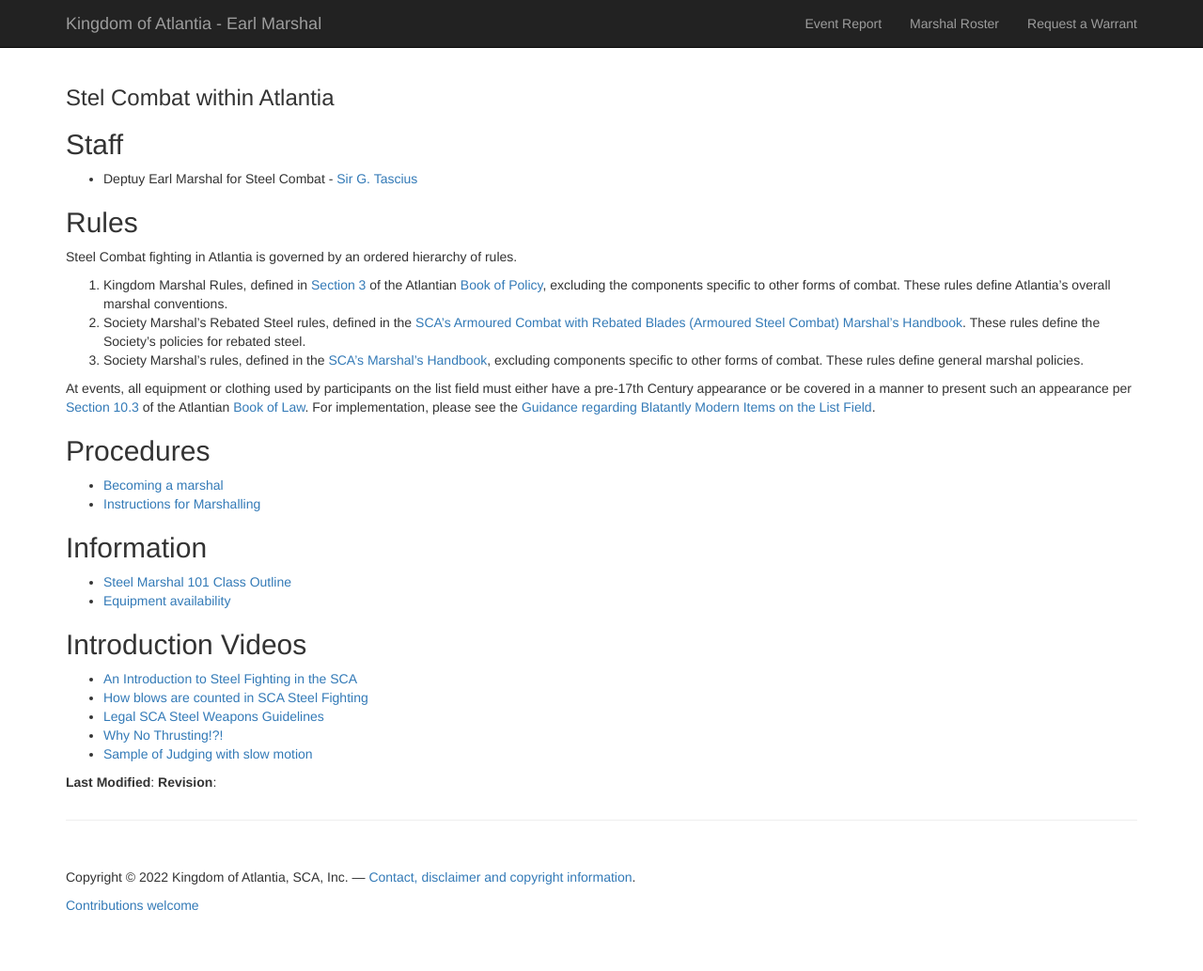
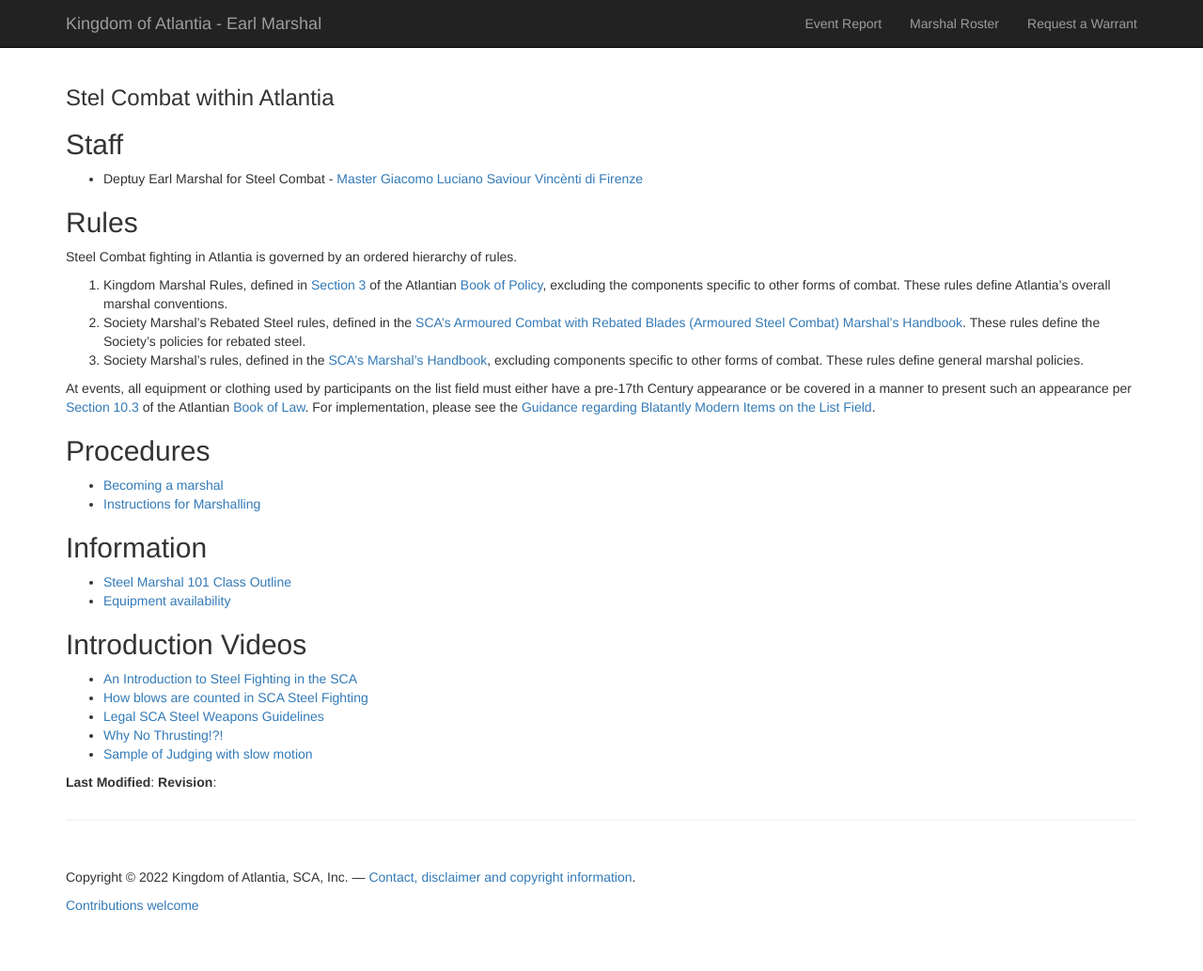
Before and after one commit to academie-de-espee/earl-marshal, a Jekyll site: the page built from steel-combat.md, in a window 1280 px wide. Shown: the whole page at 94% size. Built offline with Jekyll 4.4.1, drawn with Linux system fonts in a browser that asks for light colours.

Commit message:
update rosters on website

```diff
--- a/steel-combat.md
+++ b/steel-combat.md
@@ -5,7 +5,7 @@ layout: default
 
 ## Staff
 
-* Deptuy Earl Marshal for Steel Combat - [Sir G. Tascius](https://warrant.atlantia.sca.org/user/275)
+* Deptuy Earl Marshal for Steel Combat - [Master Giacomo Luciano Saviour Vincènti di Firenze](mailto:jimtoscano1@comcast.net)
 
 ## Rules
 
```
Also changed, not shown: armored.md (+1 -1 lines).
